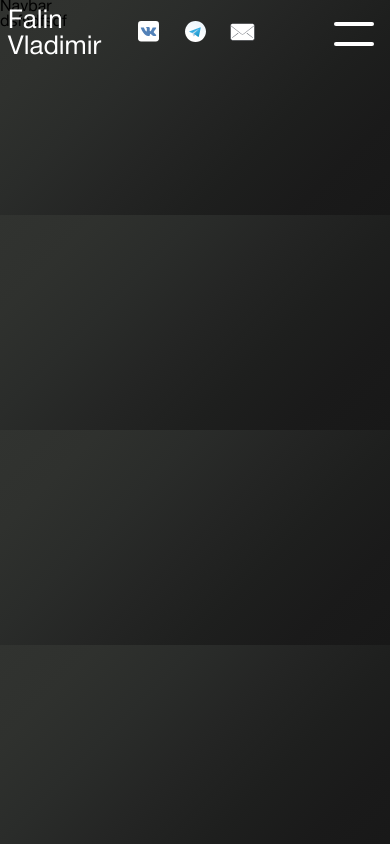
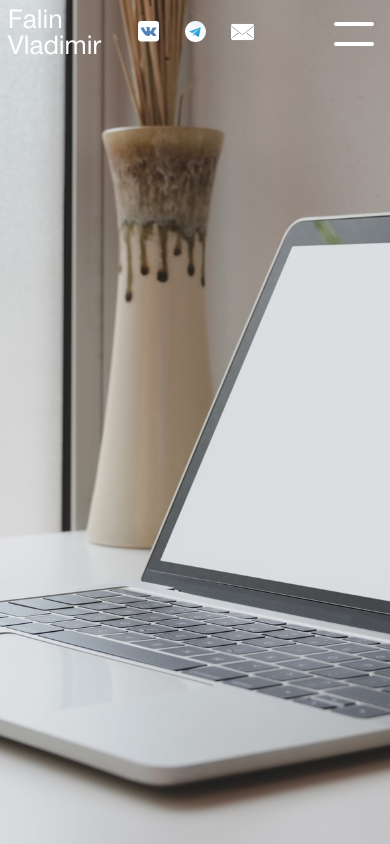
Before and after one commit to twoGophers/portfolio-next, a Next.js app: page /navbar/navbar in a window 390 px wide. Built offline with nearby package versions, Linux system fonts and the light colour scheme; a small style sheet from the web is missing; a web font is replaced by a local one.

Commit message:
parallax mobile and decstop

```diff
--- a/components/layout/Layout.jsx
+++ b/components/layout/Layout.jsx
@@ -2,8 +2,19 @@ import React, { useEffect, useState } from 'react'
 import Head from 'next/head';
 import Navigation from '../navigation/Navigation';
 import ParallaxBody from '../parallax/ParallaxBody';
+import Image from 'next/image';
+
+import BgMob from '../../public/images/body/h-ygyrw_Mu0.jpg';
 
 export default function layout({title = 'Portfolio', description = '', children}) {
+
+  const [widthWindow, setWidthWindow] = useState(null);
+
+  useEffect(()=> {
+    window.addEventListener('resize', ()=> {
+        setWidthWindow(window.innerWidth)
+    })
+ }, [])
 
   return (
     <>
@@ -20,18 +31,21 @@ export default function layout({title = 'Portfolio', description = '', children}
     <header>
         <Navigation />
     </header>
-    {/* <div className="parallax-body">
-      <ParallaxBody />
-    </div>  */}
+    { widthWindow > 998 ?
+         <div className="parallax-body">
+          <ParallaxBody />
+        </div> :
+        <Image
+          src={BgMob}
+          alt='../../public/images/body/h-ygyrw_Mu0.jpg'
+          layout='fill'
+          objectFit='cover'
+          objectPosition='bottom center'
+          />
+    }
     <div className="container">
         {children}
     </div>
-    <footer style={{
-      height: '200px',
-      width: '100%'
-    }}>
-      dsfsdfsdf
-    </footer>
   </>
   )
 }
```
